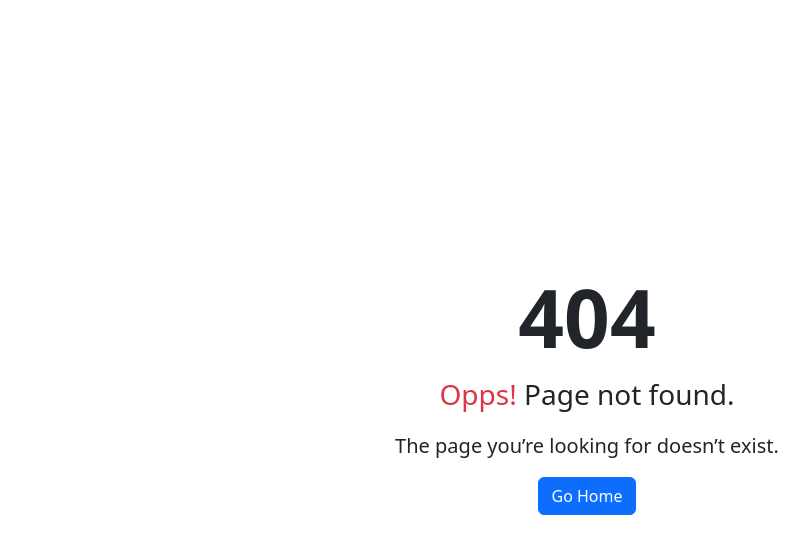
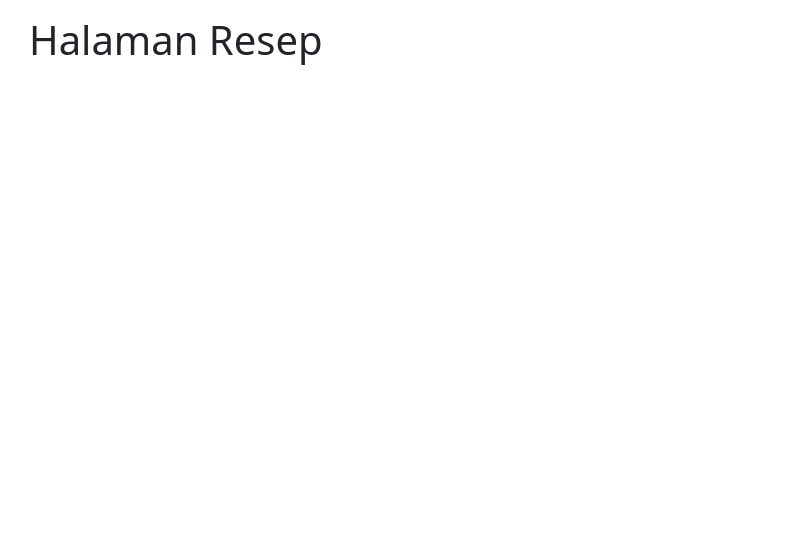
Before and after one commit to adrianmulyawan/react-food-recipe, a React (Create React App) app: page /recipe in a window 1280 px wide. Before the commit this address had no page. Shown: the top 554 px of the page, without its empty margins (53-862 px from the left). Built offline with nearby package versions, Linux system fonts and the light colour scheme.

Commit message:
edit styling dan tambah page resep

```diff
--- a/src/App.js
+++ b/src/App.js
@@ -1,12 +1,14 @@
 import { BrowserRouter, Routes, Route } from "react-router-dom";
 import HomePage from "./pages/home.page";
 import NotfoundPage from "./pages/notfound.page";
+import RecipePage from "./pages/recipe.page";
 
 function App() {
   return (
     <BrowserRouter>
       <Routes>
         <Route path="/" element={ <HomePage /> } />
+        <Route path="/recipe" element={ <RecipePage /> } />
         <Route path="*" element={ <NotfoundPage /> } />
       </Routes>
     </BrowserRouter>
--- a/src/components/navbar.component.jsx
+++ b/src/components/navbar.component.jsx
@@ -34,8 +34,8 @@ const NavbarComponent = () => {
                 </a>
               </li>
               <li className="nav-item">
-                <a className="nav-link" href="/">
-                  Link
+                <a className="nav-link" href='/recipe'>
+                  Recipe
                 </a>
               </li>
               <li className="nav-item dropdown">
--- a/src/pages/home.page.jsx
+++ b/src/pages/home.page.jsx
@@ -6,13 +6,12 @@ import MustTryRecipeComponent from '../components/mustTryRecipe.component';
 import AreaRecipeComponent from '../components/areaRecipe.component';
 import MessageUpdateComponent from '../components/messageUpdate.component';
 import FooterComponent from '../components/footer.component';
-import styles from '../styles/home.module.css';
 
 const HomePage = () => {
   return (
     <>
       <NavbarComponent />
-      <div className={`container mt-3 ${styles.body}`}>
+      <div className="container mt-3">
         <CarouselComponent />
         <ListCategoryComponent />
         <MustTryRecipeComponent />
--- /dev/null
+++ b/src/pages/recipe.page.jsx
@@ -0,0 +1,14 @@
+import React, { useState, useEffect } from 'react';
+import axios from 'axios';
+
+const RecipePage = () => {
+  return (
+    <>
+      <div className="container mt-3">
+        <h1>Halaman Resep</h1>
+      </div>
+    </>
+  );
+}
+
+export default RecipePage;
--- a/src/styles/home.module.css
+++ /dev/null
@@ -1,3 +0,0 @@
-body {
-  background-color: #f2f2f2;
-}
```
